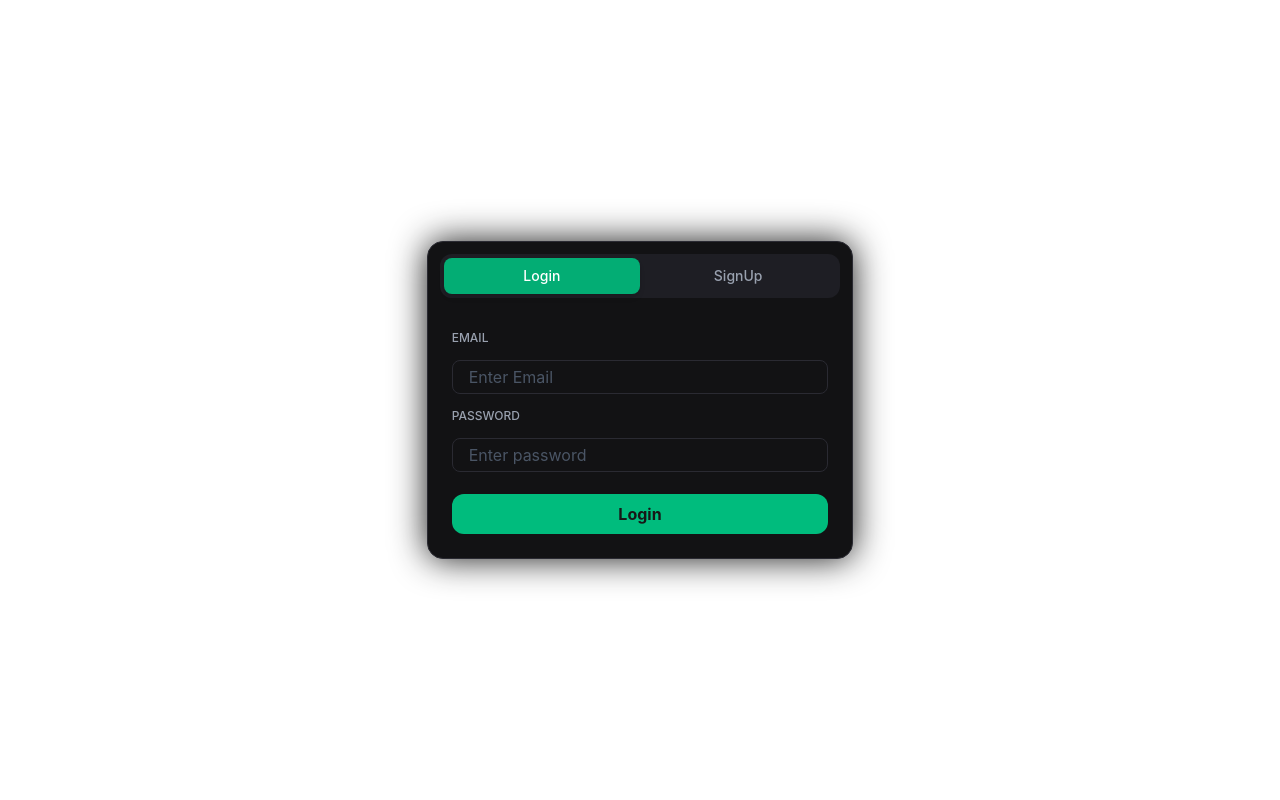
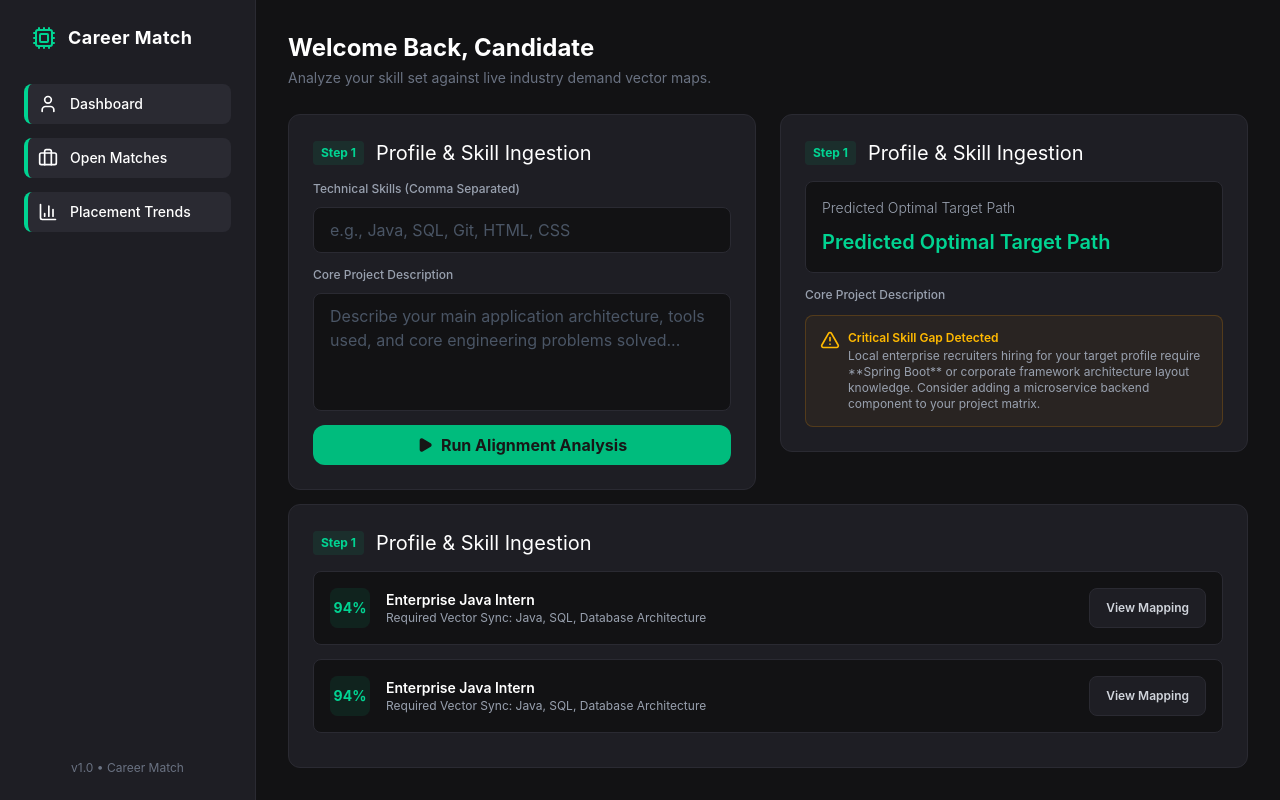
Before and after one commit to PremKumarMishra/CareerMatch, a React (Vite) app: page / in a window 1280 px wide. Built offline with nearby package versions, Linux system fonts and the light colour scheme.

Commit message:
refactor: update Sidebar and SidebarHeading for improved structure and reusability

```diff
--- a/src/App.jsx
+++ b/src/App.jsx
@@ -6,7 +6,7 @@ const App = () => {
   return (
     <div>
       {/* <Page/> */}
-      <LoginPanel></LoginPanel>
+      <Page />
     </div>
   )
 }
--- a/src/components/Sidebar.jsx
+++ b/src/components/Sidebar.jsx
@@ -2,16 +2,24 @@ import React from 'react'
 import SidebarHeading from './SidebarHeading'
 import Navbutton from './Navbutton'
 
-import { LucideUser,LucideBriefcase, LucideBarChart3 } from 'lucide-react'
+import { LucideUser,LucideBriefcase, LucideBarChart3, LucideCpu } from 'lucide-react'
 
 const Sidebar = () => {
+  const NavbuttonFields = [
+    { text: "Dashboard", icon: LucideUser },
+    { text: "Open Matches", icon: LucideBriefcase },
+    { text: "Placement Trends", icon: LucideBarChart3 }
+  ]
+
   return (
     <div className='flex flex-col bg-[#1E1E24] w-64 border-r border-[#2A2A32] p-6 space-y-3.5'>
-        <SidebarHeading></SidebarHeading>
-        <Navbutton text="Dashboard" icon = {LucideUser} ></Navbutton>
-        <Navbutton text="Open Matches" icon = {LucideBriefcase} ></Navbutton>
-        <Navbutton text="Placement Trends" icon = {LucideBarChart3} ></Navbutton>
-        <h4 className='text-xs text-gray-500 mt-auto text-center'>v1.0 • Career Match</h4>
+      <SidebarHeading text="Career Match" icon={LucideCpu} />
+      <div className='flex flex-col gap-3.5'>
+        {NavbuttonFields.map(field => (
+          <Navbutton key={field.text} text={field.text} icon={field.icon} />
+        ))}
+      </div>
+      <h4 className='text-xs text-gray-500 mt-auto text-center'>v1.0 • Career Match</h4>
     </div>
   )
 }
--- a/src/components/SidebarHeading.jsx
+++ b/src/components/SidebarHeading.jsx
@@ -1,11 +1,11 @@
 import React from 'react'
 import { LucideCpu } from 'lucide-react'
 
-const SidebarHeading = () => {
+const SidebarHeading = (props) => {
   return (
     <div className='flex items-center gap-3 px-2 mb-8'>
-      <LucideCpu className='text-emerald-400 w-6 h-6'></LucideCpu>
-      <h3 className='text-white font-bold text-lg tracking-wide text-center'>Career Match</h3>
+      <props.icon className='text-emerald-400 w-6 h-6' />
+      <h3 className='text-white font-bold text-lg tracking-wide text-center'>{props.text}</h3>
     </div>
   )
 }
--- a/src/components/login/LoginPanel.jsx
+++ b/src/components/login/LoginPanel.jsx
@@ -60,6 +60,7 @@ const LoginPanel = () => {
           {/* Loop over fields depending on state */}
           {(isLogin ? loginFields : signupFields).map((field) => (
             <InputField
+              key={field.id}
               label={field.label}
               type={field.type}
               id={field.id}
```
